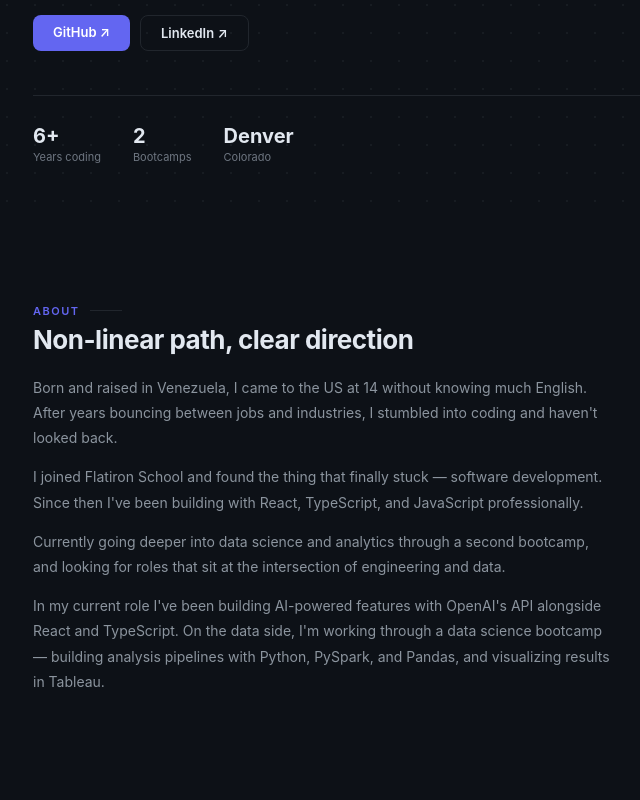
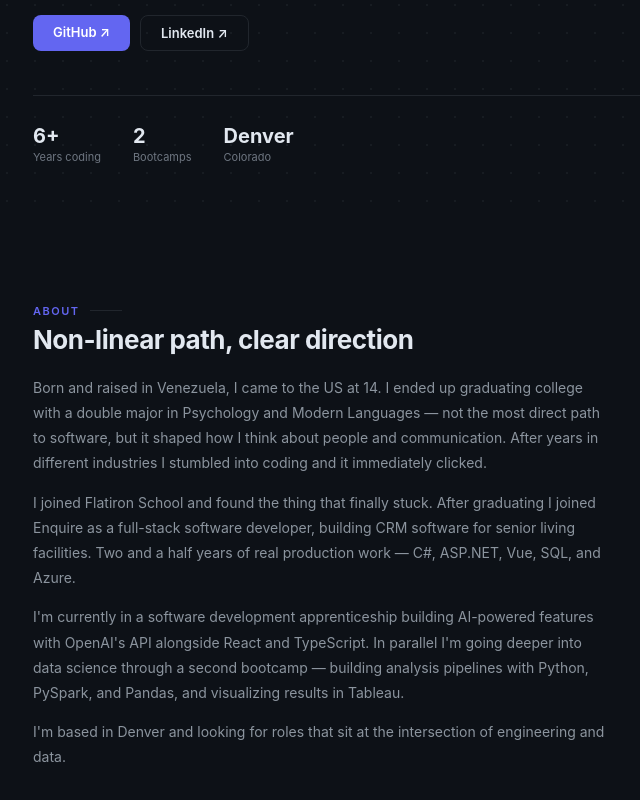
Before and after one commit to rjortega-dev/rj-portfolio, a React (Vite) app: page / in a window 1280 px wide. Shown: the part 400-1200 px from the top of the page, without its empty margins (7-647 px from the left). Before the commit the page ends 1174 px from the top, so only its background shows below. Built offline with nearby package versions, Linux system fonts and the light colour scheme.

Commit message:
feat: update about content and fix github link in hero

```diff
--- a/src/components/About.tsx
+++ b/src/components/About.tsx
@@ -1,3 +1,10 @@
+const PARAGRAPHS = [
+  "Born and raised in Venezuela, I came to the US at 14. I ended up graduating college with a double major in Psychology and Modern Languages — not the most direct path to software, but it shaped how I think about people and communication. After years in different industries I stumbled into coding and it immediately clicked.",
+  "I joined Flatiron School and found the thing that finally stuck. After graduating I joined Enquire as a full-stack software developer, building CRM software for senior living facilities. Two and a half years of real production work — C#, ASP.NET, Vue, SQL, and Azure.",
+  "I'm currently in a software development apprenticeship building AI-powered features with OpenAI's API alongside React and TypeScript. In parallel I'm going deeper into data science through a second bootcamp — building analysis pipelines with Python, PySpark, and Pandas, and visualizing results in Tableau.",
+  "I'm based in Denver and looking for roles that sit at the intersection of engineering and data.",
+]
+
 export default function About() {
   return (
     <section id="about" style={{ padding: '80px 2.5rem' }}>
@@ -13,12 +20,7 @@ export default function About() {
       </h2>
 
       <div style={{ maxWidth: '580px', display: 'flex', flexDirection: 'column', gap: '14px' }}>
-        {[
-          "Born and raised in Venezuela, I came to the US at 14 without knowing much English. After years bouncing between jobs and industries, I stumbled into coding and haven't looked back.",
-          "I joined Flatiron School and found the thing that finally stuck — software development. Since then I've been building with React, TypeScript, and JavaScript professionally.",
-          "Currently going deeper into data science and analytics through a second bootcamp, and looking for roles that sit at the intersection of engineering and data.",
-          "In my current role I've been building AI-powered features with OpenAI's API alongside React and TypeScript. On the data side, I'm working through a data science bootcamp — building analysis pipelines with Python, PySpark, and Pandas, and visualizing results in Tableau.",
-        ].map((p, i) => (
+        {PARAGRAPHS.map((p, i) => (
           <p key={i} style={{ fontSize: '14px', color: '#8b949e', lineHeight: 1.8 }}>
             {p}
           </p>
--- a/src/components/Hero.tsx
+++ b/src/components/Hero.tsx
@@ -38,7 +38,7 @@ export default function Hero() {
 
         <div style={{ display: 'flex', gap: '10px', marginBottom: '44px' }}>
           <a
-            href="https://github.com/rj-ortega"
+            href="https://github.com/rjortega-dev/"
             target="_blank"
             rel="noreferrer"
             style={{ background: '#6366f1', color: '#fff', padding: '9px 20px', borderRadius: '8px', fontSize: '13px', fontWeight: 600 }}
```
